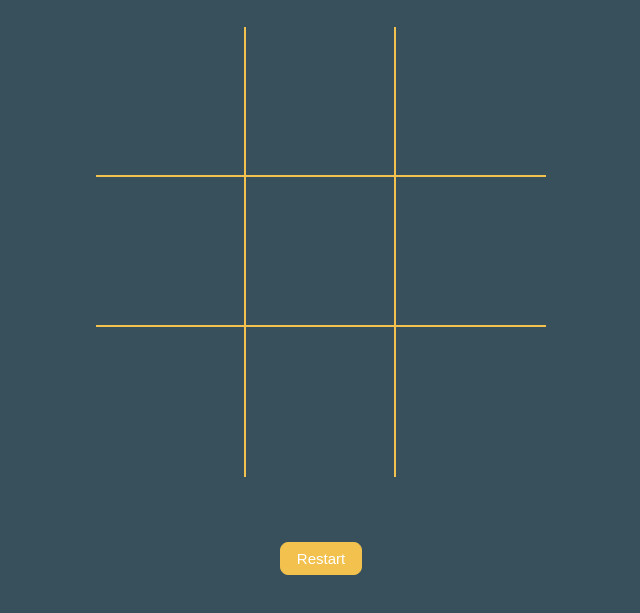
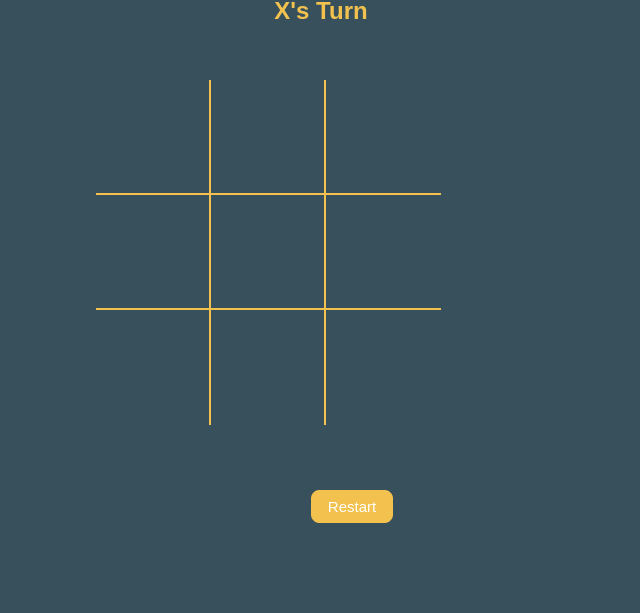
Before and after one commit to me-sahid/tic-tac-toe, a plain HTML site: page index.html in a window 1280 px wide. Shown: the part 179-792 px from the top of the page, without its empty margins (319-959 px from the left). Drawn offline with Linux system fonts and the light colour scheme; a web font is replaced by a local one.

Commit message:
Update style.css

```diff
--- a/style.css
+++ b/style.css
@@ -43,6 +43,7 @@ button{
     font-family: "Finger Paint", sans-serif;
     color: var(--whiteGame);
     margin-top: 50px;
+    margin-left: 62px;
 
 }
 
@@ -65,8 +66,8 @@ h1{
 }
 
 .box{
-    height: 150px;
-    width: 150px;
+    height: 115px;  /*If some issue happen turn width and height to 150px*/
+    width: 115px;
     display: flex;
     justify-content: center;
     align-items: center;
```
